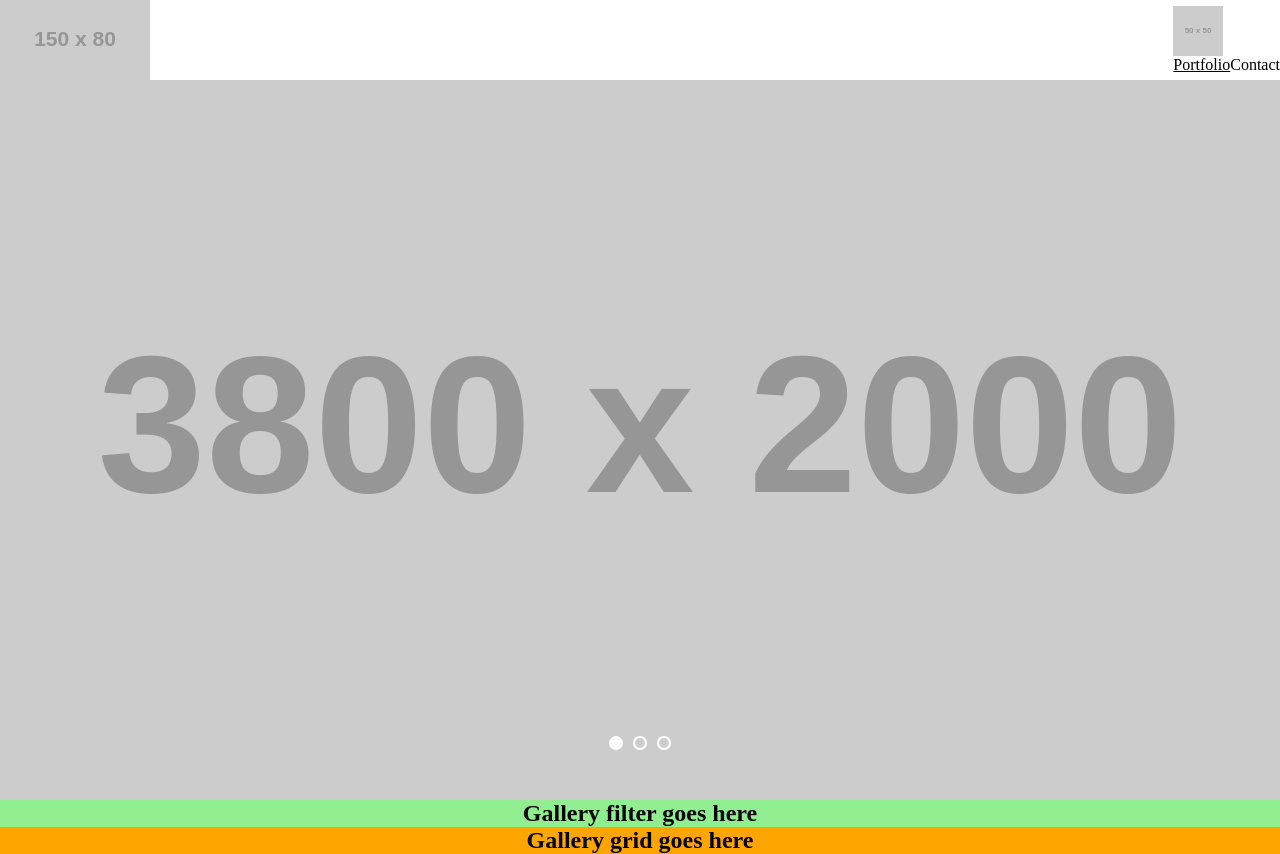
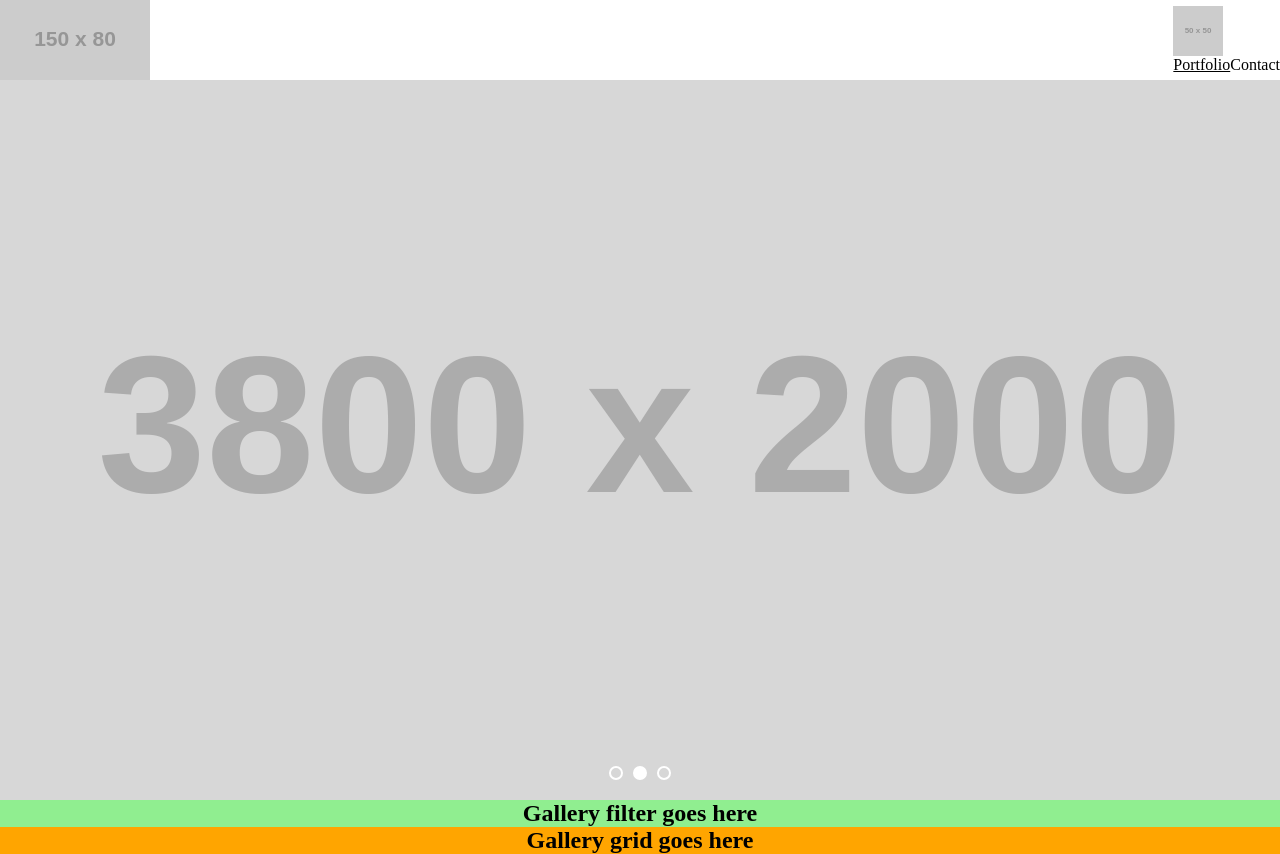
Before and after one commit to jon-slva/michael-diamond-portfolio, a React (Vite) app: page / in a window 1280 px wide. Built offline with nearby package versions, Linux system fonts and the light colour scheme.

Commit message:
completeslider component and logic with basic styling

```diff
--- a/src/components/Slider/Slider.scss
+++ b/src/components/Slider/Slider.scss
@@ -1,12 +1,18 @@
 .slider-section {}
 
-.slider-container {}
+.slider-container {
+	position: relative;
+	width: 100%;
+	height: 90vh;
+	overflow: hidden;
+}
 
 .slide {
 	width: 100%;
 	height: 90vh;
 	object-fit: cover;
 	object-position: center;
+	position: absolute;
 }
 
 .slider {
@@ -15,7 +21,7 @@
 		justify-content: center;
 		align-items: center;
 		position: absolute;
-		bottom: 50px;
+		bottom: 20px;
 		left: 50%;
 		transform: translateX(-50%);
 		gap: 10px;
@@ -30,15 +36,36 @@
 }
 
 .visible {
+	animation: fadein 1200ms;
 	opacity: 1;
-	display: block;
 }
 
 .hidden {
+	animation: fadeout 1200ms;
 	opacity: 0;
-	display: none;
 }
 
 .current {
 	background-color: #fff;
 }
+
+
+@keyframes fadein {
+	from {
+		opacity: 0;
+	}
+
+	to {
+		opacity: 1;
+	}
+}
+
+@keyframes fadeout {
+	from {
+		opacity: 1;
+	}
+
+	to {
+		opacity: 0;
+	}
+}
--- a/src/components/Slider/Slider.tsx
+++ b/src/components/Slider/Slider.tsx
@@ -1,12 +1,17 @@
 import './Slider.scss'
-import { useState } from 'react';
+import { useEffect, useState } from 'react';
 import { SliderProps } from './types';
 
 export function Slider({ sliderImages }: SliderProps): React.ReactElement {
 	const [currentSlide, setCurrentSlide] = useState(0)
-	// const [sliderInterval, setSliderInterval] = useState(null)
 
+	useEffect(() => {
+		const interval = setInterval(() => {
+			setCurrentSlide(prevSlide => (prevSlide + 1) % sliderImages.length)
+		}, 5000)
 
+		return () => clearInterval(interval);
+	}, [])
 
 	return (
 		<section className='slider-section'>
```
